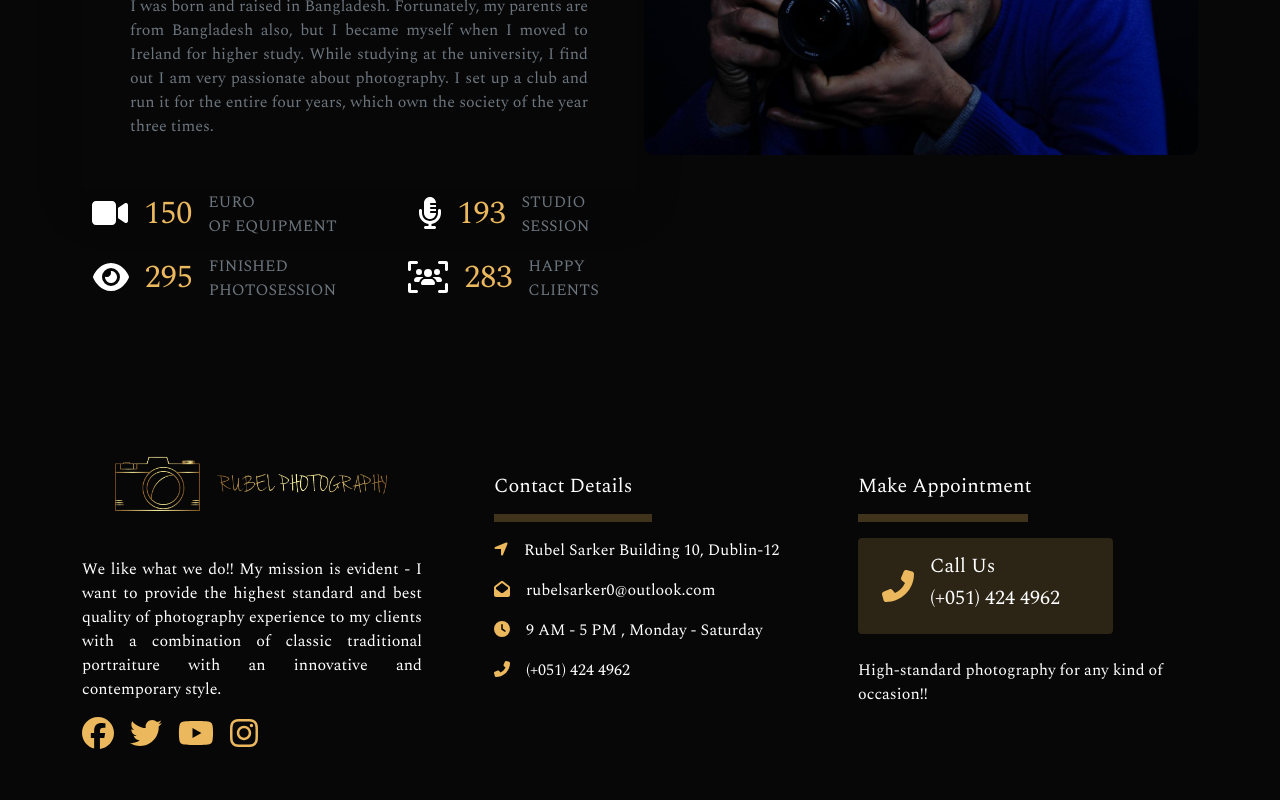
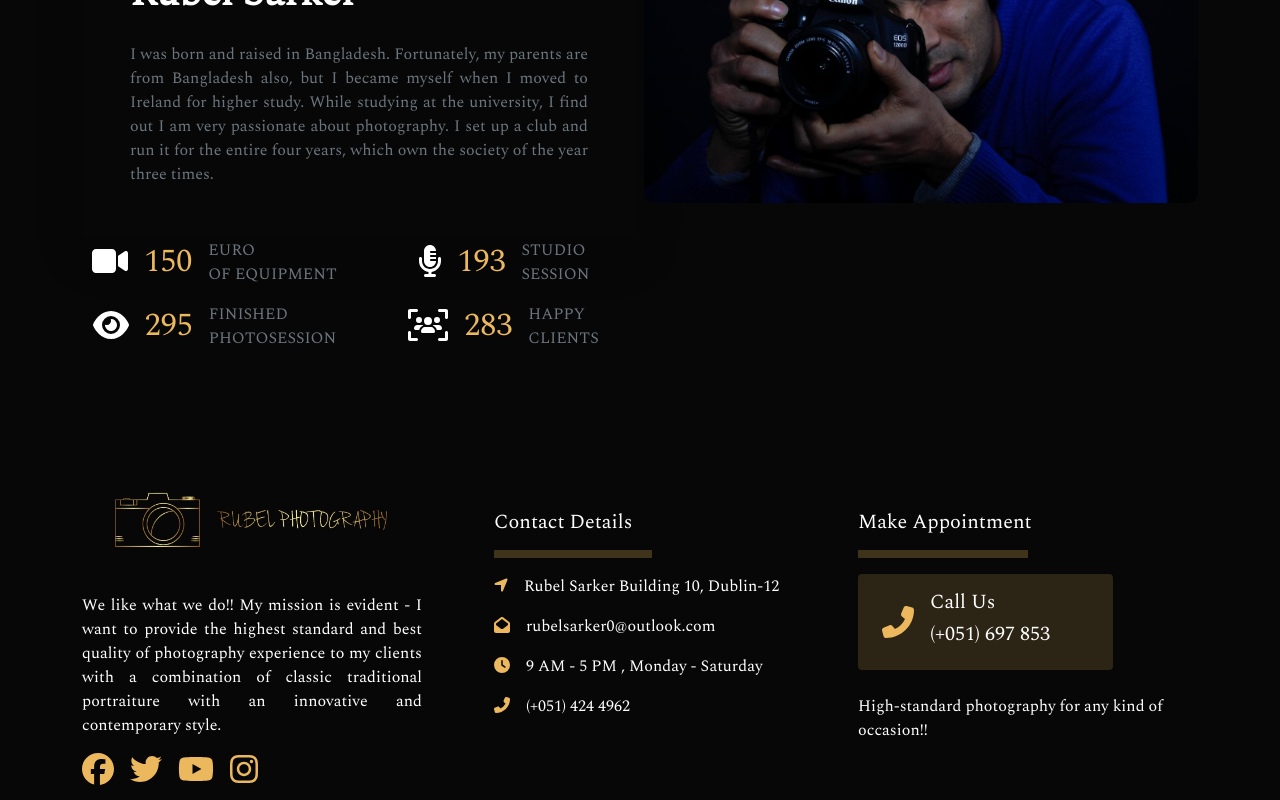
Before and after one commit to rubelsarker0/rubel-photography, a React (Create React App) app: page /about in a window 1280 px wide. Shown: the part 372-1172 px from the top of the page. Built offline with nearby package versions, Linux system fonts and the light colour scheme.

Commit message:
footer-changes

```diff
--- a/src/App.js
+++ b/src/App.js
@@ -13,7 +13,6 @@ function App() {
 	return (
 		<>
 			<Header></Header>
-			<div className="page-height">
 			<Routes>
 				<Route path="/" element={<Home />}></Route>
 				<Route path="/home" element={<Home />}></Route>
@@ -23,7 +22,6 @@ function App() {
 				<Route path="/checkout" element={<Checkout />}></Route>
 				<Route path="*" element={<NotFound />}></Route>
 			</Routes>
-			</div>
 			<Footer></Footer>
 		</>
 	);
--- a/src/components/About/About.js
+++ b/src/components/About/About.js
@@ -11,7 +11,7 @@ import aboutImage from '../../assets/images/about_me.jpg';
 
 const About = () => {
 	return (
-		<section className="generic-bg-color py-5 about-section">
+		<section className="generic-bg-color py-5 about-section mt-5">
 			<Container>
 				<Row lg={2} xs={1} className="g-2">
 					<Col md={{ order: 'first' }} lg={{ order: 'first' }}>
--- a/src/components/Shared/Footer/Appointment/Appointment.js
+++ b/src/components/Shared/Footer/Appointment/Appointment.js
@@ -15,7 +15,7 @@ const Appointment = () => {
 				/>
 				<div>
 					<h5>Call Us </h5>
-					<h5>(+051) 424 4962</h5>
+					<h5>(+051) 697 853</h5>
 				</div>
 			</div>
 			<p className="text-white mt-4">
--- a/src/components/Shared/Footer/Footer.js
+++ b/src/components/Shared/Footer/Footer.js
@@ -7,7 +7,7 @@ import ProjectDsc from './ProjectDsc/ProjectDsc';
 
 const Footer = () => {
 	return (
-		<footer className="footer-bg text-white py-5">
+		<footer className="footer-bg text-white pt-5">
 			<Container>
 				<Row lg={3} xs={1} className="g-5">
 					<ProjectDsc />
```
Lines whose indentation alone changed are shown as unchanged.
